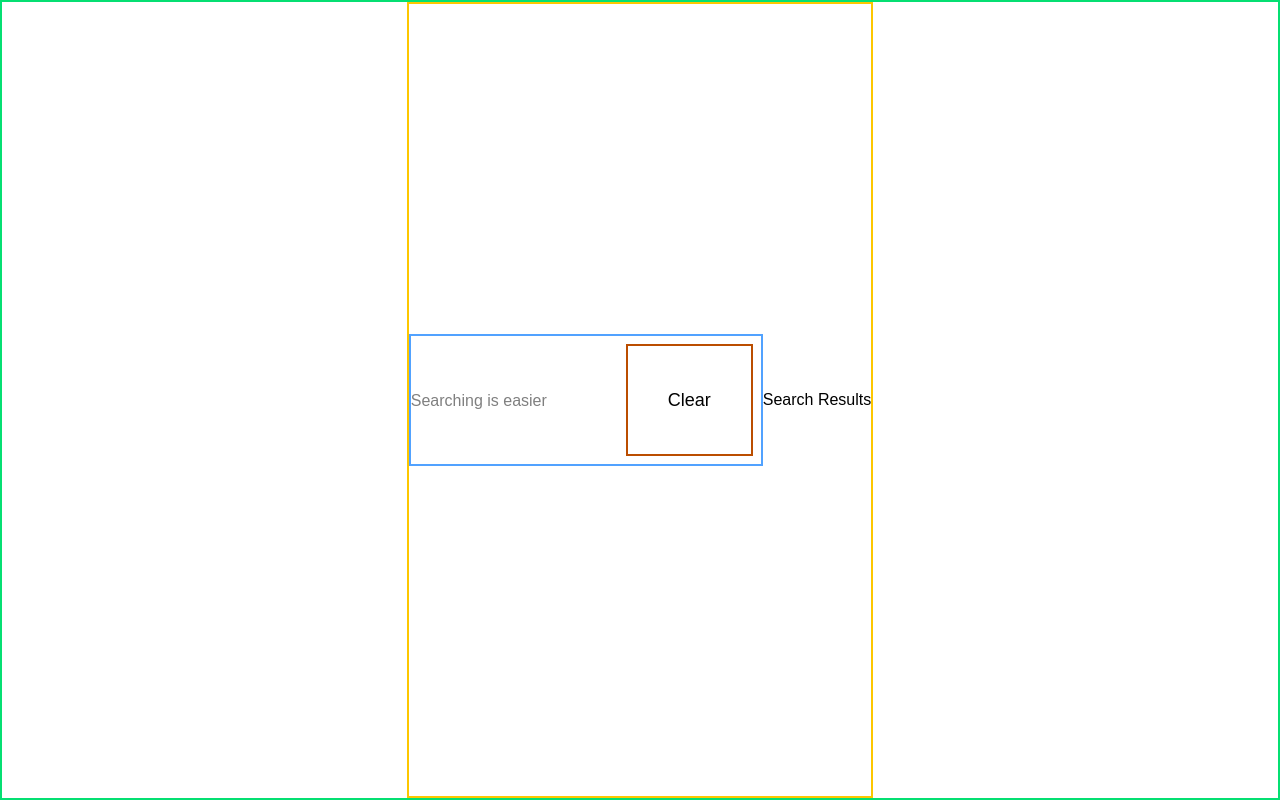
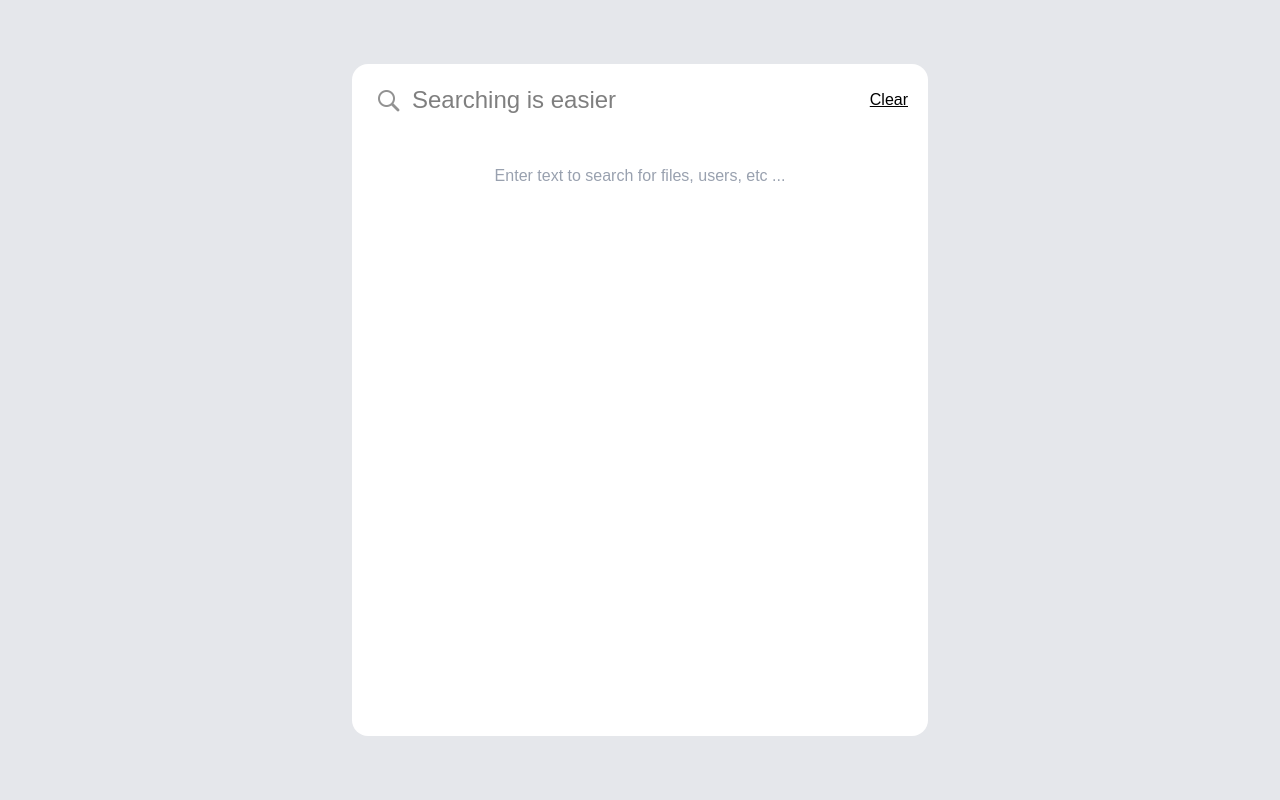
Before and after one commit to kodevx/search-vite, a React (Vite) app: page / in a window 1280 px wide. Built offline with nearby package versions, Linux system fonts and the light colour scheme; a web font is replaced by a local one.

Commit message:
Refactor Search Logic && Update Styles for Search List, Search Results Component

```diff
--- a/src/components/SearchBar/searchBar.tsx
+++ b/src/components/SearchBar/searchBar.tsx
@@ -1,25 +1,26 @@
 import React, { useEffect } from 'react';
-
 interface SearchBarProps {
     value: string
-    handleChange: (e: string) => void
+    handleSearch: (e: string) => void
     handleClearValue: () => void
 }
 
-const SearchBar: React.FC<SearchBarProps> = ({ value, handleChange, handleClearValue }) => {
-
-  useEffect(() => console.log("SearchBar rendered"))
+const SearchBar: React.FC<SearchBarProps> = ({ value, handleSearch, handleClearValue }) => {
 
     return (
-        <div className='border-2 border-blue-400'>
-          <input
-            type={'text'}
-            placeholder={'Searching is easier'}
-            value={value}
-            onChange={(e) => handleChange(e.target.value)}
-          />
+        <div className='m-5 w-auto flex justify-between'>
+          <div className='flex flex-row items-center'>
+            <img src={'../../public/Icons/searchIcon.png'} className={'h-8 w-8 mr-2'} alt={'search-icon'} />
+            <input
+              type={'text'}
+              value={value}
+              className={'text-2xl text-black outline-none'}
+              placeholder={'Searching is easier'}
+              onChange={(e) => handleSearch(e.target.value)}
+            />
+          </div>
           <button
-            className={'m-2 p-10 text-lg border-2 border-amber-700'}
+            className={'text-md underline cursor-pointer'}
             onClick={handleClearValue}
           >
             Clear
--- /dev/null
+++ b/src/customComponents/SearchList/ResultCard/index.tsx
@@ -0,0 +1 @@
+export { default } from './resultCard';
--- /dev/null
+++ b/src/customComponents/SearchList/ResultCard/resultCard.tsx
@@ -0,0 +1,40 @@
+import React from 'react';
+
+import type { FileType } from '../../../zustand/fileStore';
+import type { UserType } from '../../../zustand/userStore';
+
+interface ResultCardProps {
+     data: FileType | UserType
+}
+
+const LOCATION_KEY = 'location';
+const ACTION_STATUS_KEY = 'actionStatus';
+const ACTIVE_STATUS_KEY = 'activeStatus';
+
+const ResultCard: React.FC<ResultCardProps> = props => {
+
+    const { data } = props;
+
+    return (
+        <div className='flex flex-row items-center border-b-2 pb-3 border-gray-100'>
+            <div className='h-10 w-10 flex justify-center items-center bg-gray-100 rounded-lg'>
+                <img src={data.iconLink} className={'h-6 w-auto'} />
+            </div>
+            <div className='ml-3'>
+                <div>{data.name}{'extension' in data ? data.extension : null}</div>
+                <div className={'text-sm text-gray-400 flex flex-row items-center'}>
+                    {LOCATION_KEY in data && (
+                        <>
+                            <div>{`in ${data.location}`}</div>
+                            <div className={'h-1 w-1 rounded-full bg-gray-300 mx-1' } />
+                            {ACTION_STATUS_KEY in data && <div>{data.actionStatus}</div>}
+                        </>
+                    )}
+                    {ACTIVE_STATUS_KEY in data && <div>{data.activeStatus}</div>}
+                </div>
+            </div>
+        </div>
+    )
+}
+
+export default ResultCard;
--- a/src/customComponents/SearchList/SearchResults/searchResults.tsx
+++ b/src/customComponents/SearchList/SearchResults/searchResults.tsx
@@ -1,13 +1,50 @@
+import React from 'react';
 import type { FC } from 'react';
-import React from 'react';
 
-const SearchResults: FC = (props) => {
+import type { FileType } from '../../../zustand/fileStore';
+import type { UserType } from '../../../zustand/userStore';
 
-    React.useEffect(() => console.log("SearchResults rendered"));
+import ResultsCard from '../ResultCard';
+import ListShimmer from '../../Shimmers/ListShimmer';
+
+type SearchResultsType = FileType | UserType;
+interface SearchResultsProps {
+    value: string
+    isPending: boolean
+    results: SearchResultsType[]
+}
+
+const SearchResults: FC<SearchResultsProps> = (props) => {
+
+    const {
+        value,
+        results,
+        isPending
+    } = props;
+
+    if(isPending) {
+        return (
+            <ListShimmer />
+        )
+    }
+
+    const resultsList =
+        results && results.map(data => (
+            <ResultsCard data={data} />
+        ))
 
     return (
-        <div>
-            Search Results
+        <div className='m-5'>
+            {resultsList &&
+             resultsList.length ? (
+                resultsList
+             ) : (
+                <div className='h-full flex justify-center pt-7'>
+                    <h5 className='self-center text-gray-400'>
+                        Enter text to search for files, users, etc ...
+                    </h5>
+                </div>
+             )}
         </div>
     )
 }
--- a/src/customComponents/SearchList/searchList.tsx
+++ b/src/customComponents/SearchList/searchList.tsx
@@ -8,20 +8,28 @@ import useSearchList from '../../customHook/SearchList/useSearchList';
 const SearchList: React.FC = () => {
 
     const {
+        isPending,
         searchValue,
+        searchResults,
         handleSearch,
         handleClearValue
     } = useSearchList();
 
+    console.log("searchResults: ",searchResults);
+
     return (
-        <div className='font-alan flex justify-center items center h-screen w-auto border-2 border-green-400'>
-            <div className='flex justify-center items-center border-2 border-yellow-400'>
+        <div className='font-alan flex justify-center items center h-screen w-auto bg-gray-200 p-16 drop-shadow-2xl'>
+            <div className='w-xl bg-white rounded-2xl'>
                 <SearchBar
                     value={searchValue}
-                    handleChange={handleSearch}
+                    handleSearch={handleSearch}
                     handleClearValue={handleClearValue}
                 />
-                <SearchResults />
+                <SearchResults
+                    value={searchValue}
+                    isPending={isPending}
+                    results={searchResults}
+                />
             </div>
         </div>
     )
--- /dev/null
+++ b/src/customComponents/Shimmers/ListShimmer/index.tsx
@@ -0,0 +1 @@
+export { default } from './listShimmer';
--- /dev/null
+++ b/src/customComponents/Shimmers/ListShimmer/listShimmer.tsx
@@ -0,0 +1,31 @@
+
+const ListShimmer = (props) => {
+    const { isLastChild } = props;
+
+    const shimmerElements = [];
+
+    for(let i = 0; i <= 5; i++) {
+        shimmerElements.push(
+            <div className={`flex flex-row items-center ${isLastChild ? 'border-b-0' : 'border-b-2'} pb-3 border-gray-200 animate-pulse mt-4`}>
+                <div className='h-10 w-10 flex justify-center items-center bg-gray-200 rounded-lg'>
+                    <div className='h-6 w-auto' />
+                </div>
+                <div className='ml-3 w-full'>
+                    <div className='h-2 w-30 bg-gray-200 mb-2 rounded-sm' />
+                    <div className='flex flex-row items-center'>
+                        <div className='bg-gray-200 h-2 w-4 mr-2 rounded-sm'/>
+                        <div className='bg-gray-200 h-2 w-9 rounded-sm'/>
+                    </div>
+                </div>
+            </div>
+        )
+    }
+
+    return (
+        <>
+            {shimmerElements}
+        </>
+    )
+}
+
+export default ListShimmer;
--- a/src/customHook/SearchList/useSearchList.ts
+++ b/src/customHook/SearchList/useSearchList.ts
@@ -1,5 +1,5 @@
 import { useState, useCallback, useEffect, useTransition } from 'react';
-import debounce from "../../util/debounce";
+// import debounce from "../../util/debounce";
 
 import useUsers from '../../zustand/userStore';
 import useFiles from '../../zustand/fileStore';
@@ -12,8 +12,8 @@ type SearchResultsType = FileType | UserType;
 const useSearchList = () => {
 
     const [searchValue, setSearchValue] = useState<string>('');
+    const [isPending, setIsPending] = useState<boolean>(false);
     const [searchResults, setSearchResults] = useState<SearchResultsType[]>([]);
-    const [isPending, startTransition] = useTransition();
 
     const { users } = useUsers();
     const { files } = useFiles();
@@ -25,8 +25,9 @@ const useSearchList = () => {
     const handleResults = useCallback(
         (value: string) => {
             try {
-                const fileResults = files.filter(file => file.name.includes(value));
-                const usersResults = users.filter(user => user.name.includes(value));
+                console.log('handleResults INVOKED: ',value);
+                const fileResults = files.filter(file => file.name.toLowerCase().includes(value.toLowerCase()));
+                const usersResults = users.filter(user => user.name.toLowerCase().includes(value.toLowerCase()));
 
                 setSearchResults([...fileResults, ...usersResults]);
 
@@ -38,18 +39,24 @@ const useSearchList = () => {
     );
 
     const handleSearch = useCallback(
-        (value: string) => {
-            setSearchValue(value);
-            startTransition(() => {
-                debounce(handleResults, 3000);
-            })
+        async (value: string) => {
+            try {
+                setIsPending(true);
+                setSearchValue(value);
+                handleResults(value);
+            } catch(err) {
+                console.log("handle Search func Error: ",err);
+            } finally {
+                setTimeout(() => setIsPending(false), 3000);
+            }
         },
-        [setSearchValue, handleResults]
+        [setSearchValue, handleResults, setIsPending]
     );
 
     const handleClearValue = useCallback(() => {
         setSearchValue('');
     }, [setSearchValue]);
+
 
     return {
         searchValue,
--- a/src/zustand/fileStore.ts
+++ b/src/zustand/fileStore.ts
@@ -3,6 +3,8 @@ export interface FileType {
     id: number
     name: string
     extension: string
+    iconLink: string
+    location: string
     actionStatus?: string
 }
 
@@ -14,9 +16,9 @@ interface FileStateType {
 
 const fileStore = create<FileStateType>()((set, get) => ({
     files: [
-        { id: 1, name: 'Tanny', extension: 'Active 1w ago', actionStatus: 'Edited 2h ago' },
-        { id: 2, name: 'Freddy', extension: 'Active 30m ago', actionStatus: 'Modified 3min ago'},
-        { id: 3, name: 'Femy', extension: 'Active 2hr ago' }
+        { id: 1, iconLink: '../../public/Icons/image.png', name: 'Random Text File', extension: '.txt', location: 'Personal Docs', actionStatus: 'Edited 2h ago' },
+        { id: 2, iconLink: '../../public/Icons/image.png', name: 'Creative Photo', extension: '.png', location: 'Assests/Photos', actionStatus: 'Modified 3min ago'},
+        { id: 3, iconLink: '../../public/Icons/image.png', name: 'Art Poster', location: 'Photoshop/Images', extension: '.jpeg' }
     ],
     addFile: (newFile) => {
         set(
--- a/src/zustand/userStore.ts
+++ b/src/zustand/userStore.ts
@@ -3,6 +3,7 @@ import { create } from "zustand";
 export interface UserType {
     id: number
     name: string
+    iconLink: string
     activeStatus: string | number
 }
 
@@ -14,9 +15,9 @@ interface UserStateType {
 
 const userStore = create<UserStateType>()((set, get) => ({
     users: [
-        { id: 1, name: 'Tanny', activeStatus: 'Active 1w ago' },
-        { id: 2, name: 'Freddy', activeStatus: 'Active 30m ago' },
-        { id: 3, name: 'Femy', activeStatus: 'Active 2hr ago' }
+        { id: 1, iconLink: '../../public/Icons/person.png', name: 'Tanny', activeStatus: 'Active 1w ago' },
+        { id: 2, iconLink: '../../public/Icons/person.png', name: 'Freddy', activeStatus: 'Active 30m ago' },
+        { id: 3, iconLink: '../../public/Icons/person.png', name: 'Femy', activeStatus: 'Active 2hr ago' }
     ],
     addUsers: (newUser) => {
         set((state) => ({
```
